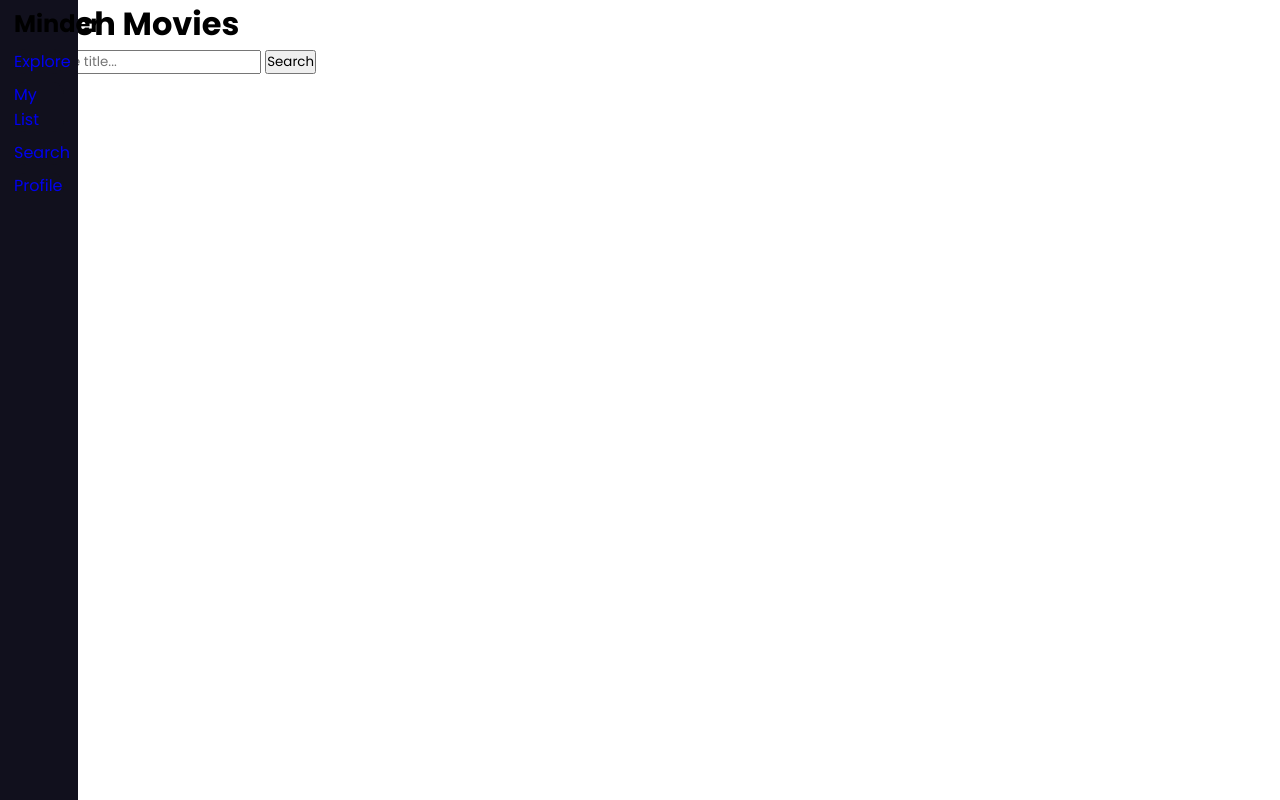
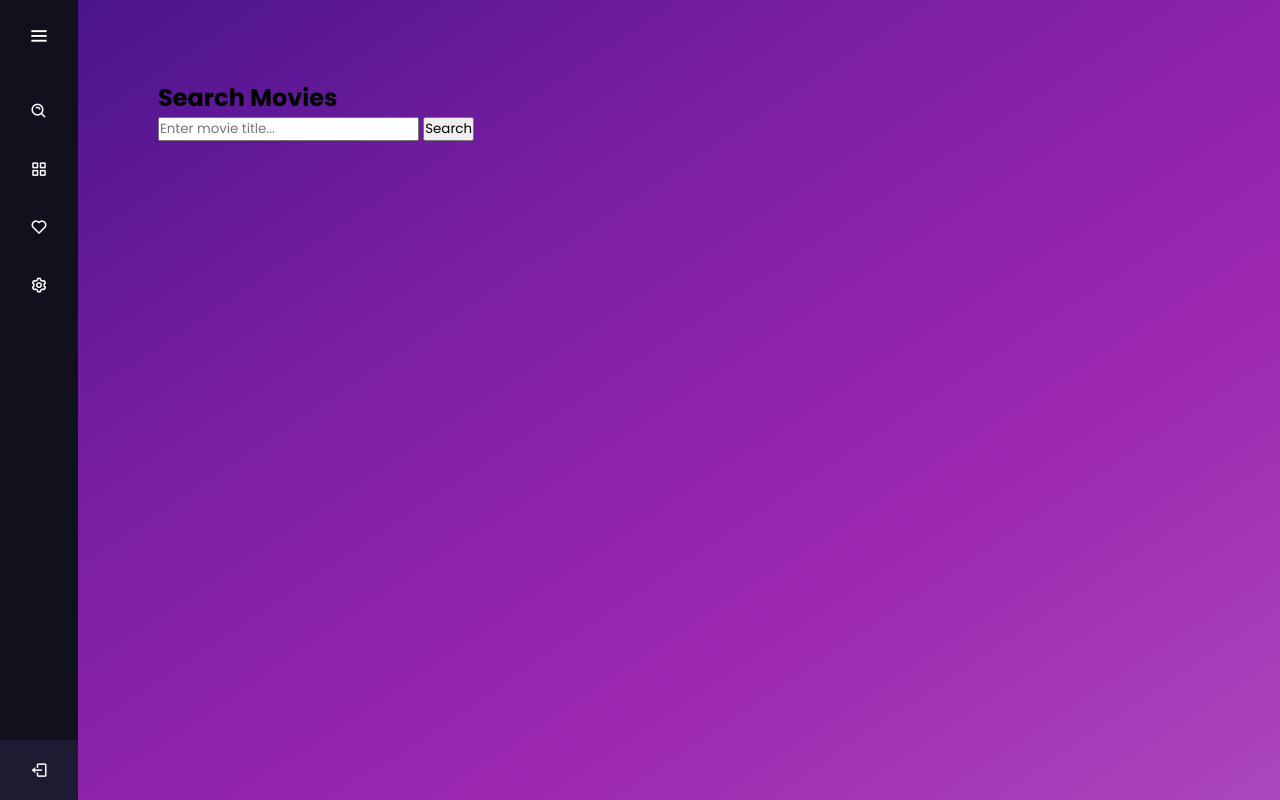
Before and after one commit to Ryan-N14/Minder, a Flask app: template templates/search.html in a window 1280 px wide. Run offline with Flask 3, Linux system fonts and the light colour scheme; the template is opened without the code that fills it, so the values that code supplies are empty.

Commit message:
revised search page

```diff
--- a/static/css/profile.css
+++ b/static/css/profile.css
@@ -279,6 +279,8 @@
 
   width: 100%;
   color: white;
+  box-shadow: rgba(50, 50, 93, 0.25) 0px 50px 100px -20px,
+    rgba(0, 0, 0, 0.3) 0px 30px 60px -30px;
 }
 
 /* ---- Style for header of profile box ---- */
--- /dev/null
+++ b/static/js/search.js
@@ -0,0 +1,20 @@
+let sidebar = document.querySelector(".sidebar");
+let closeBtn = document.querySelector("#btn");
+let searchBtn = document.querySelector(".bx-search");
+closeBtn.addEventListener("click", () => {
+  sidebar.classList.toggle("open");
+  menuBtnChange(); //calling the function(optional)
+});
+searchBtn.addEventListener("click", () => {
+  // Sidebar open when you click on the search iocn
+  sidebar.classList.toggle("open");
+  menuBtnChange(); //calling the function(optional)
+});
+// following are the code to change sidebar button(optional)
+function menuBtnChange() {
+  if (sidebar.classList.contains("open")) {
+    closeBtn.classList.replace("bx-menu", "bx-menu-alt-right"); //replacing the iocns class
+  } else {
+    closeBtn.classList.replace("bx-menu-alt-right", "bx-menu"); //replacing the iocns class
+  }
+}
--- a/templates/search.html
+++ b/templates/search.html
@@ -4,23 +4,63 @@
     <meta charset="UTF-8">
     <title>Search - Minder</title>
     <link rel="stylesheet" href="/static/css/home.css">
-    <script src="search.js" defer></script>
+
+    <!-- Boxicons CSS -->
+    <link href='https://unpkg.com/boxicons@2.0.7/css/boxicons.min.css' rel='stylesheet'>
+    <script src="/static/js/search.js" defer></script>
 </head>
 <body>
-   <nav class="sidebar">
-    <h2>Minder</h2>
-    <ul>
-        <li><a href="explore.html" class="{{active_explore}}">Explore</a></li>
-        <li><a href="mylist.html" class="{{active_mylist}}">My List</a></li>
-        <li><a href="search.html" class="{{active_search}}">Search</a></li>
-        <li><a href="profile.html" class="{{active_profile}}">Profile</a></li>
-    </ul>
-</nav>
-    <div class="content">
+    <div class="sidebar">
+        <div class="logo-details">
+          <i class='bx bx-brain icon'></i>
+            <div class="logo_name">Minder</div>
+            <i class='bx bx-menu' id="btn" ></i>
+        </div>
+        <ul class="nav-list">
+          <li>
+            <a href="search.html">
+              <i class='bx bx-search-alt'></i>
+              <span class="links_name">Search</span>
+            </a>
+             <span class="tooltip">Search</span>
+          </li>
+          <li>
+            <a href="explore.html">
+              <i class='bx bx-grid-alt'></i>
+              <span class="links_name">Explore</span>
+            </a>
+             <span class="tooltip">Explore</span>
+          </li>
+         <li>
+           <a href="mylist.html">
+             <i class='bx bx-heart' ></i>
+             <span class="links_name">Saved Movies</span>
+           </a>
+           <span class="tooltip">Saved Movies</span>
+         </li>
+         <li>
+           <a href="profile.html">
+             <i class='bx bx-cog' ></i>
+             <span class="links_name">Profile</span>
+           </a>
+           <span class="tooltip">Profile</span>
+         </li>
+         <li class="profile">
+             <div class="profile-details">
+                <img src="/static/images/pngtree-isolated-cat-on-white-background-png-image_7094927.png" alt="profileImg">
+               <div class="name_job">
+                 <div class="name">Ryan Nguyen</div>
+               </div>
+             </div>
+             <i class='bx bx-log-out' id="log_out" ></i>
+         </li>
+        </ul>
+      </div>
+    <section class="content-section">
         <h1>Search Movies</h1>
         <input type="text" id="searchInput" placeholder="Enter movie title...">
         <button id="searchBtn">Search</button>
         <div id="searchResults"></div>
-    </div>
+    </section>
 </body>
 </html>
```
Also changed, not shown: static/css/home.css (+54 -0 lines), static/js/explore.js (+21 -0 lines), templates/explore.html (+10 -5 lines), templates/mylist.html (+5 -3 lines), templates/profile.html (+6 -4 lines), static/images/Brain.png (added), static/images/vecteezy_user-profile-icon-profile-avatar-user-icon-male-icon_20911746.png (deleted).
